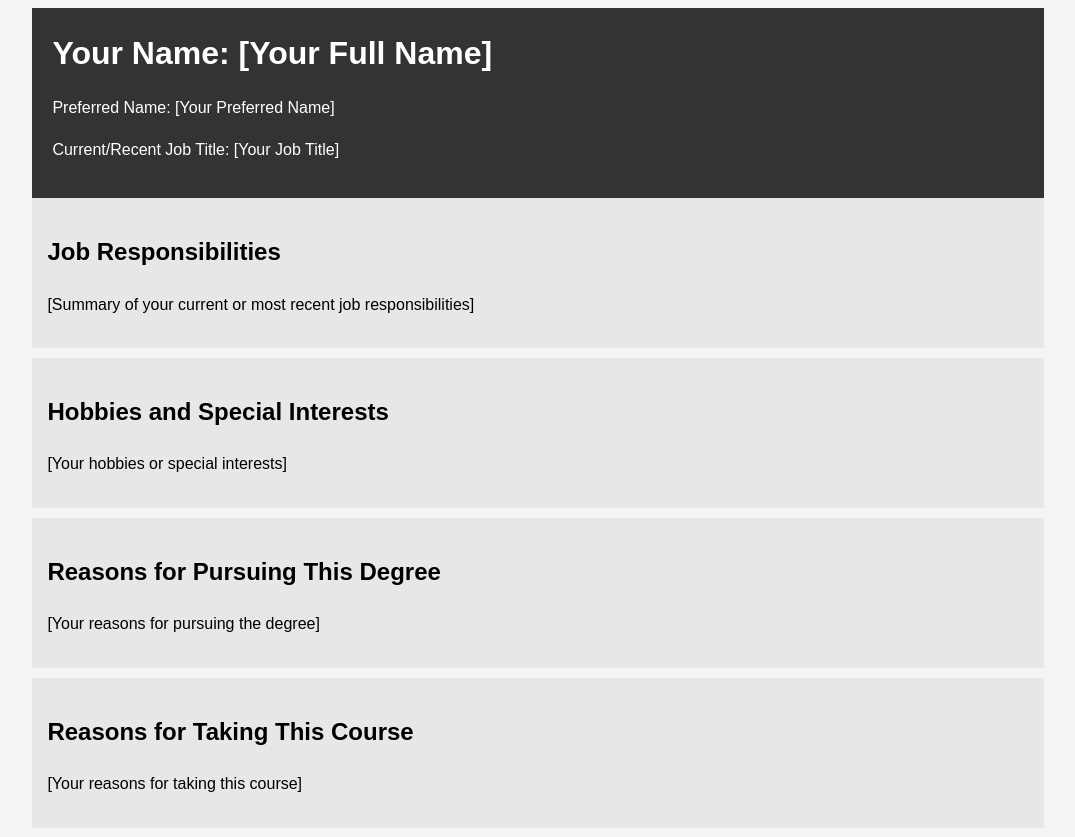
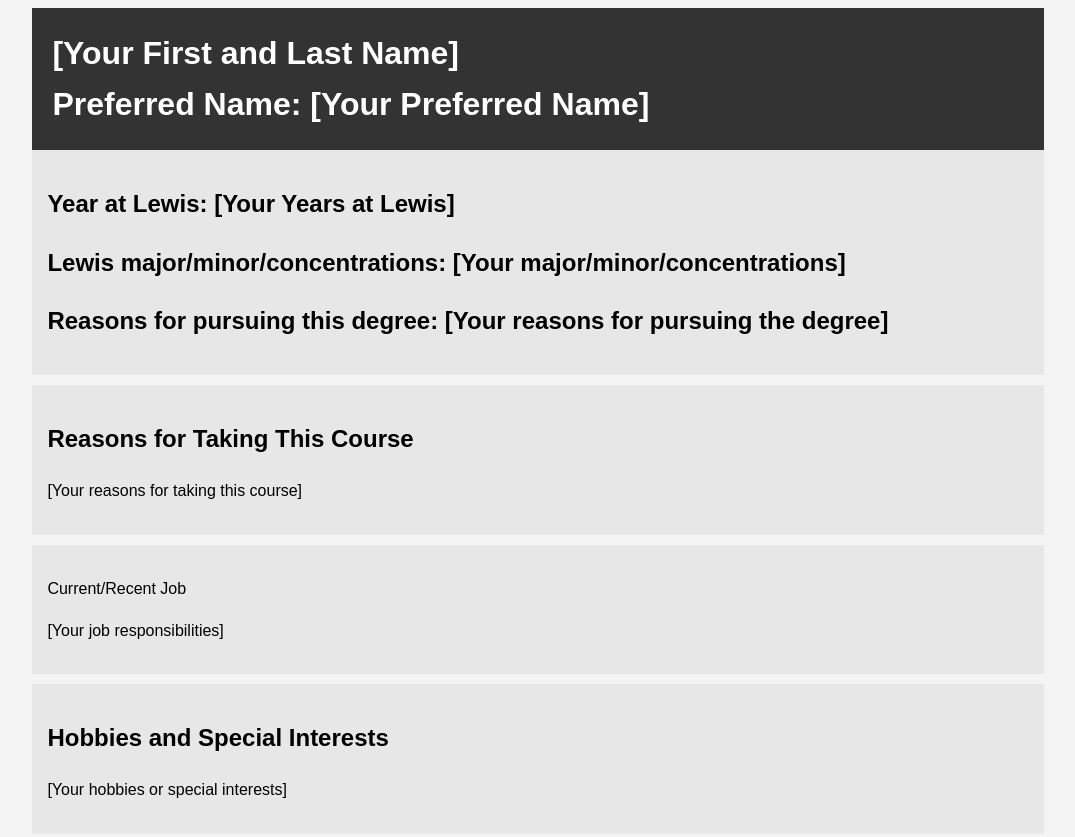
Before and after one commit to EricPogueExampleCode-Web/introductions-2024, a plain HTML site: page index.html in a window 1280 px wide. Shown: the top 837 px of the page, without its empty margins (102-1177 px from the left). Drawn offline with Linux system fonts and the light colour scheme.

Commit message:
Update files.

```diff
--- a/index.html
+++ b/index.html
@@ -21,7 +21,7 @@
         .main-info h1 {
             margin: 0;
         }
-        .hobbies, .career, .course {
+        .hobbies, .lewis, .course, .job {
             background: #e7e7e7;
             padding: 15px;
             margin-bottom: 10px;
@@ -31,29 +31,29 @@
 <body>
     <div class="container">
         <header class="main-info">
-            <h1>Your Name: [Your Full Name]</h1>
-            <p>Preferred Name: [Your Preferred Name]</p>
-            <p>Current/Recent Job Title: [Your Job Title]</p>
+            <h1>[Your First and Last Name]</h1>
+            <h1>Preferred Name: [Your Preferred Name]</h1>
         </header>
 
-        <section class="career">
-            <h2>Job Responsibilities</h2>
-            <p>[Summary of your current or most recent job responsibilities]</p>
+        <section class="lewis">
+			<h2>Year at Lewis: [Your Years at Lewis]</h2>
+			<h2>Lewis major/minor/concentrations: [Your major/minor/concentrations]</h2>
+			<h2>Reasons for pursuing this degree: [Your reasons for pursuing the degree]</h2>
+        </section>
+
+		<section class="course">
+            <h2>Reasons for Taking This Course</h2>
+            <p>[Your reasons for taking this course]</p>
+        </section>
+
+		<section class="job">
+            <p>Current/Recent Job</p>
+			<p>[Your job responsibilities]</p>
         </section>
 
         <section class="hobbies">
             <h2>Hobbies and Special Interests</h2>
             <p>[Your hobbies or special interests]</p>
-        </section>
-
-        <section class="career">
-            <h2>Reasons for Pursuing This Degree</h2>
-            <p>[Your reasons for pursuing the degree]</p>
-        </section>
-
-        <section class="course">
-            <h2>Reasons for Taking This Course</h2>
-            <p>[Your reasons for taking this course]</p>
         </section>
 
         <section class="fun-fact">
```
